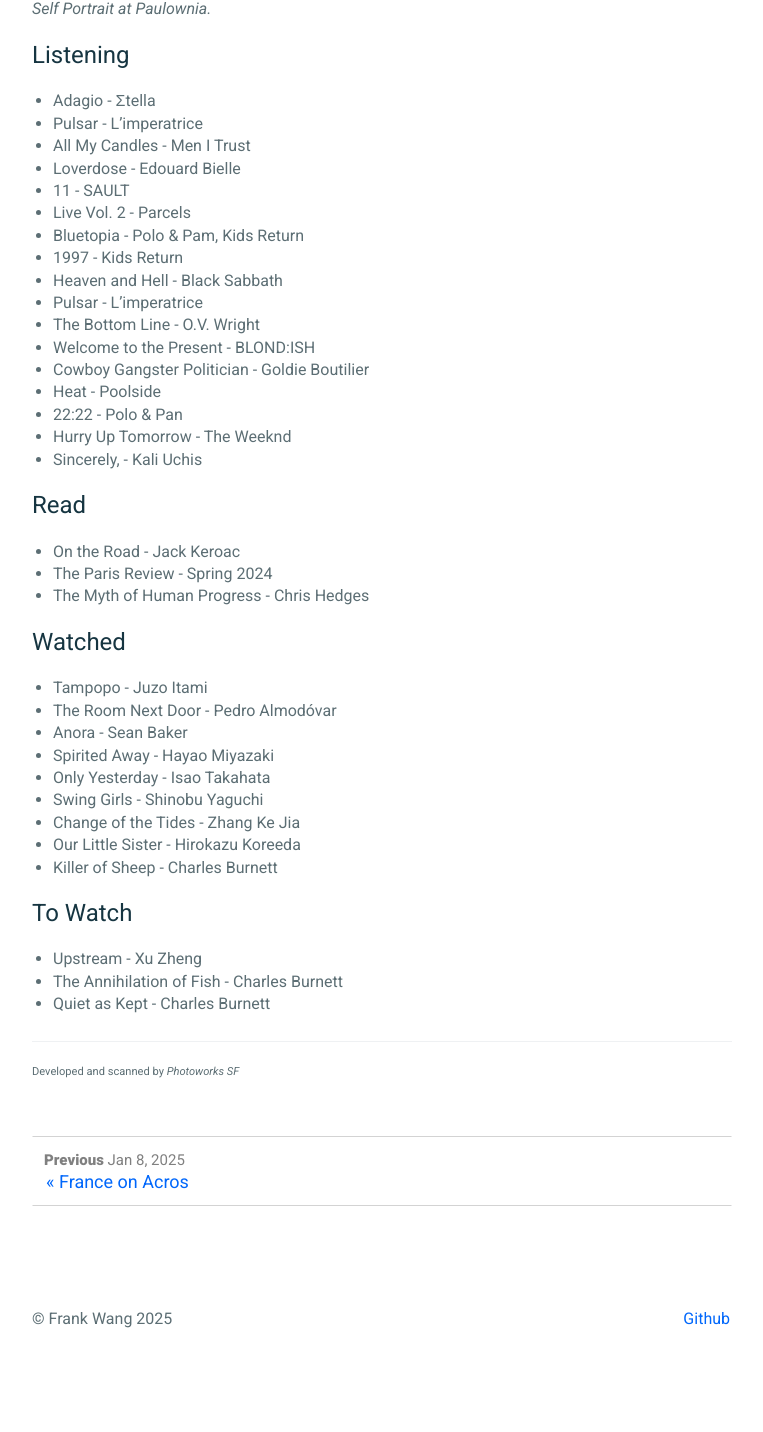
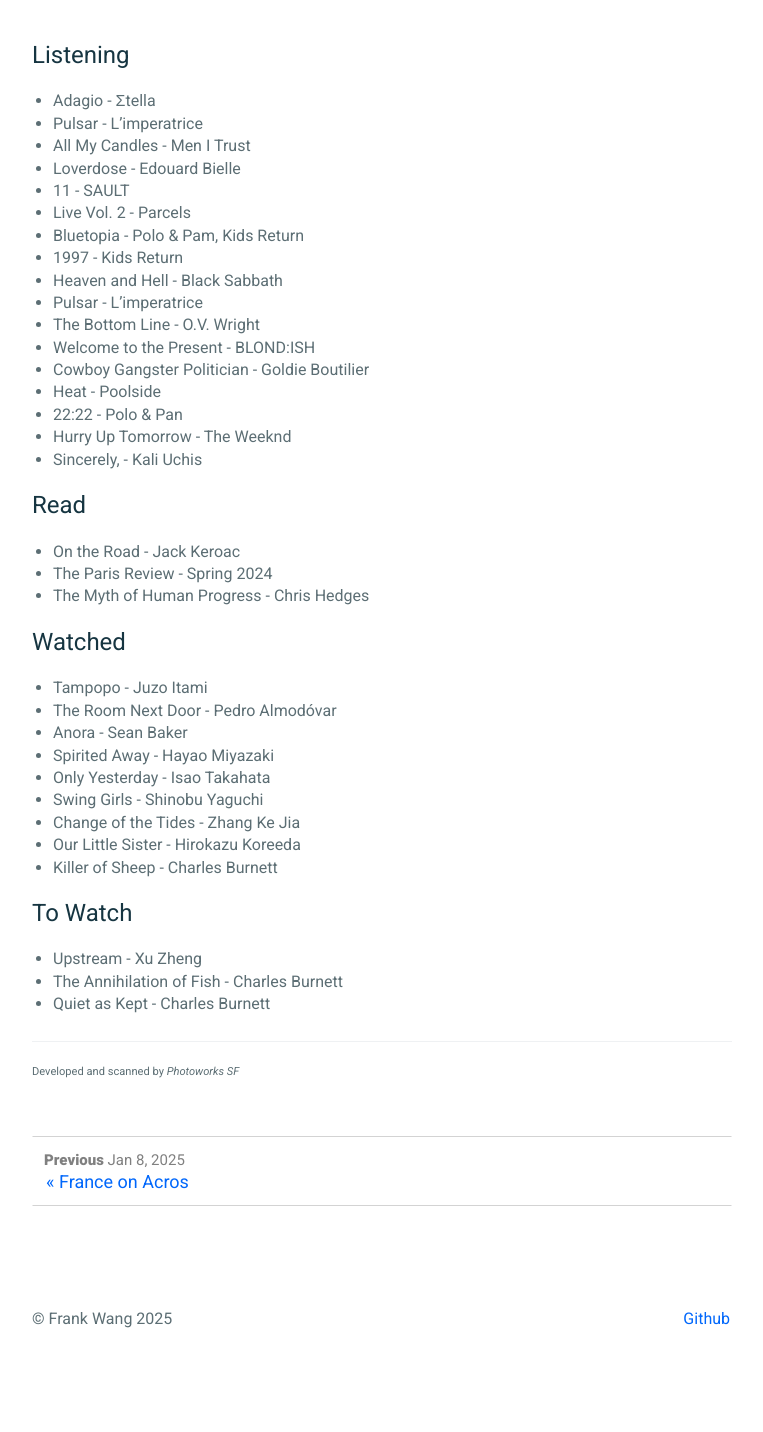
Before and after one commit to frankwang95/frankwang95.github.io, a Jekyll site: the page built from _posts/2025-06-26-winter-spring-snippets.md, in a window 1280 px wide. Shown: the part 792-2224 px from the top of the page, without its empty margins (258-1021 px from the left). Built offline with Jekyll 4.4.1, drawn with Linux system fonts in a browser that asks for light colours.

Commit message:
Update 2025-06-26-winter-spring-snippets.md

```diff
--- a/_posts/2025-06-26-winter-spring-snippets.md
+++ b/_posts/2025-06-26-winter-spring-snippets.md
@@ -9,7 +9,6 @@ tags: snippits
 <p align="center">
 <img style="max-width: 1024px; margin: 0 0 0 -162px;" src="https://storage.googleapis.com/fkwang_blog_image_hosting/2025_06_26_winter_spring_snippets/img1.png">
 </p>
-*Self Portrait at Paulownia.*
 <br>
 
 # Listening
```
